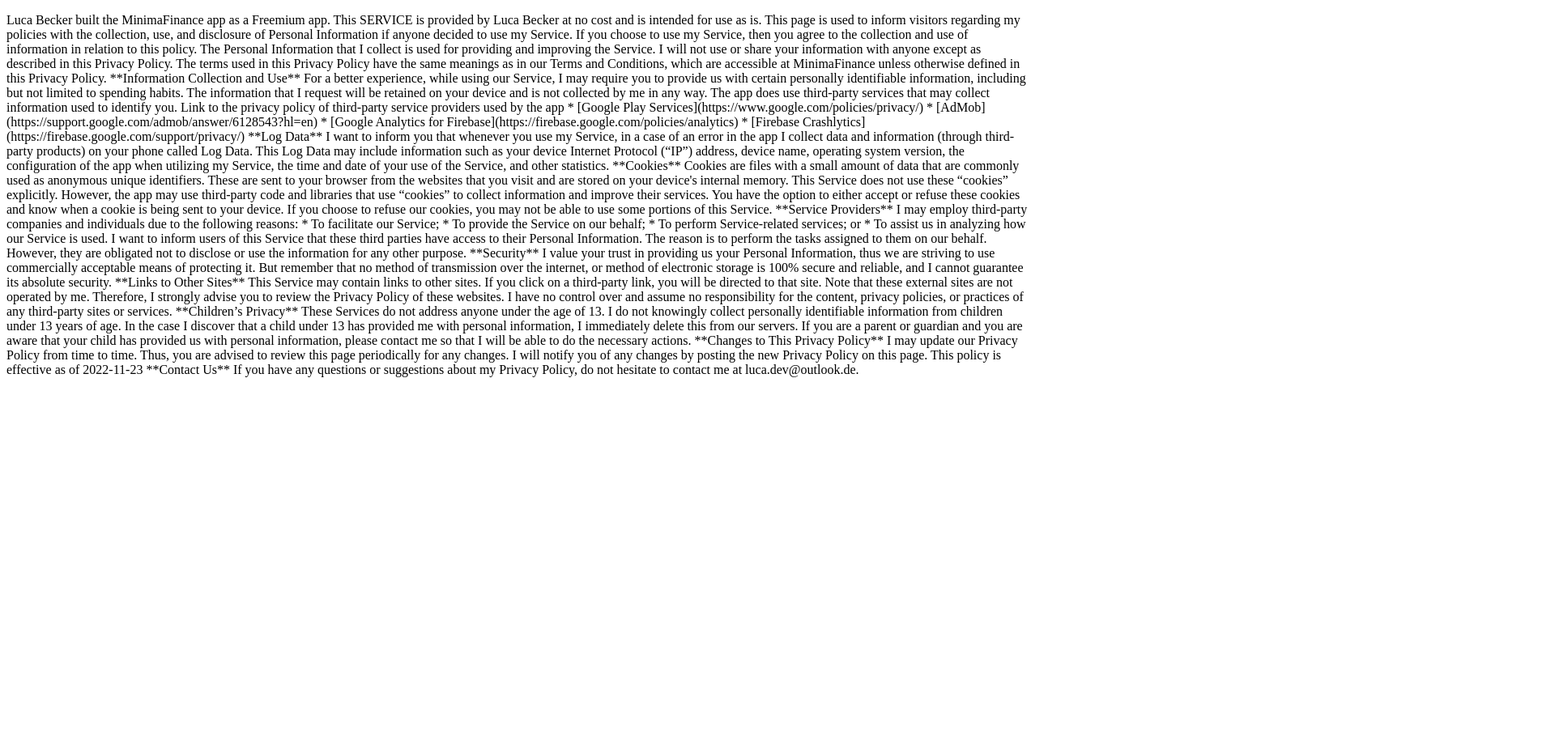
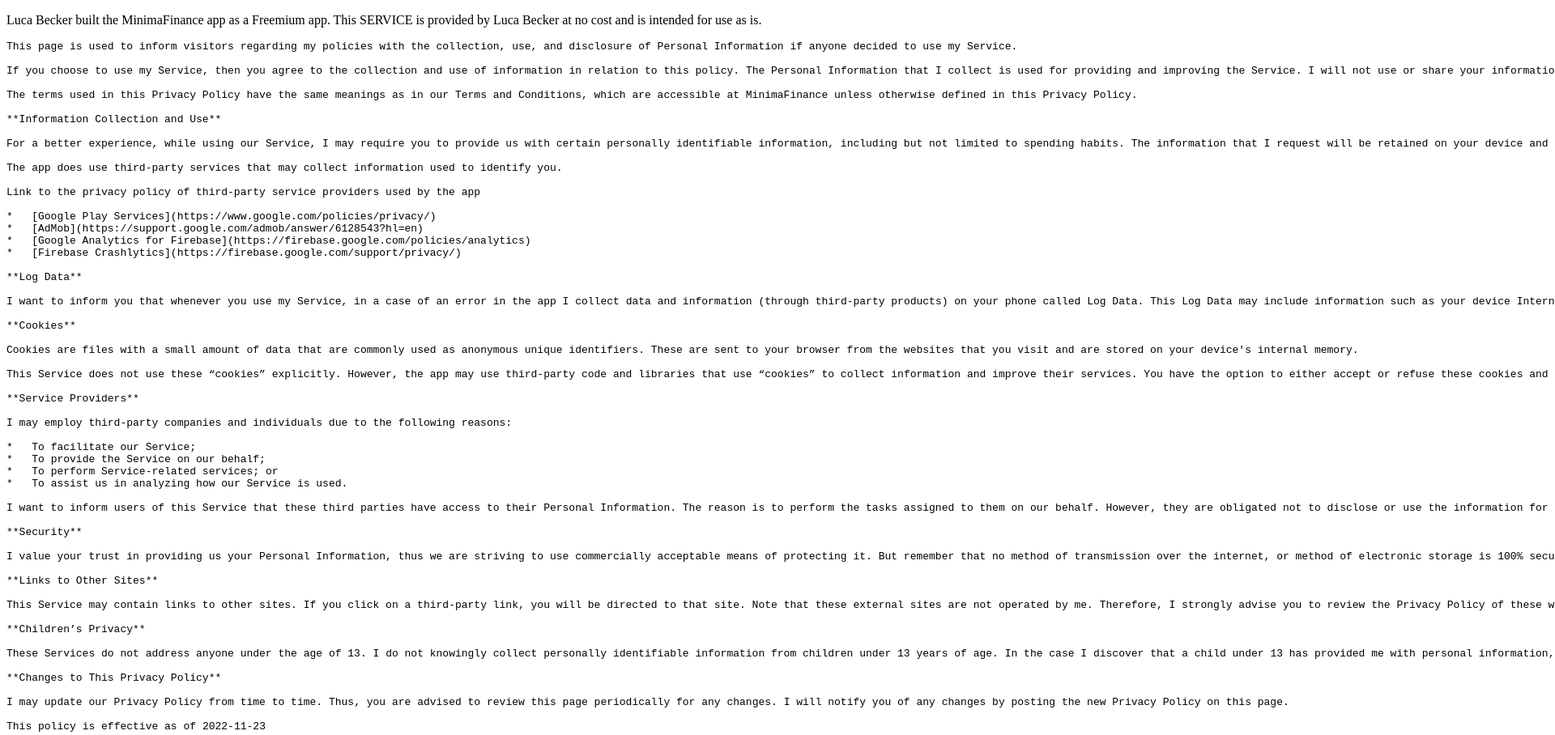
Before and after one commit to phoenix-error/minimaFinance.privacyPolicy, a plain HTML site: page index.html in a window 1280 px wide. Shown: the top 908 px of the page at 81% size, 1920 px wide, since content can reach past the window. Before the commit the page ends 800 px from the top, so only its background shows below. Drawn offline with Linux system fonts and the light colour scheme.

Commit message:
updated page
Signed-off-by: Luca Becker <42442490+LucaBecker12@users.noreply.github.com>

```diff
--- a/index.html
+++ b/index.html
@@ -9,73 +9,69 @@
   <body>
     <p>
       Luca Becker built the MinimaFinance app as a Freemium app. This SERVICE is
-      provided by Luca Becker at no cost and is intended for use as is. This
-      page is used to inform visitors regarding my policies with the collection,
-      use, and disclosure of Personal Information if anyone decided to use my
-      Service. If you choose to use my Service, then you agree to the collection
-      and use of information in relation to this policy. The Personal
-      Information that I collect is used for providing and improving the
-      Service. I will not use or share your information with anyone except as
-      described in this Privacy Policy. The terms used in this Privacy Policy
-      have the same meanings as in our Terms and Conditions, which are
-      accessible at MinimaFinance unless otherwise defined in this Privacy
-      Policy. **Information Collection and Use** For a better experience, while
-      using our Service, I may require you to provide us with certain personally
-      identifiable information, including but not limited to spending habits.
-      The information that I request will be retained on your device and is not
-      collected by me in any way. The app does use third-party services that may
-      collect information used to identify you. Link to the privacy policy of
-      third-party service providers used by the app * [Google Play
-      Services](https://www.google.com/policies/privacy/) *
-      [AdMob](https://support.google.com/admob/answer/6128543?hl=en) * [Google
-      Analytics for Firebase](https://firebase.google.com/policies/analytics) *
-      [Firebase Crashlytics](https://firebase.google.com/support/privacy/) **Log
-      Data** I want to inform you that whenever you use my Service, in a case of
-      an error in the app I collect data and information (through third-party
-      products) on your phone called Log Data. This Log Data may include
-      information such as your device Internet Protocol (“IP”) address, device
-      name, operating system version, the configuration of the app when
-      utilizing my Service, the time and date of your use of the Service, and
-      other statistics. **Cookies** Cookies are files with a small amount of
-      data that are commonly used as anonymous unique identifiers. These are
-      sent to your browser from the websites that you visit and are stored on
-      your device's internal memory. This Service does not use these “cookies”
-      explicitly. However, the app may use third-party code and libraries that
-      use “cookies” to collect information and improve their services. You have
-      the option to either accept or refuse these cookies and know when a cookie
-      is being sent to your device. If you choose to refuse our cookies, you may
-      not be able to use some portions of this Service. **Service Providers** I
-      may employ third-party companies and individuals due to the following
-      reasons: * To facilitate our Service; * To provide the Service on our
-      behalf; * To perform Service-related services; or * To assist us in
-      analyzing how our Service is used. I want to inform users of this Service
-      that these third parties have access to their Personal Information. The
-      reason is to perform the tasks assigned to them on our behalf. However,
-      they are obligated not to disclose or use the information for any other
-      purpose. **Security** I value your trust in providing us your Personal
-      Information, thus we are striving to use commercially acceptable means of
-      protecting it. But remember that no method of transmission over the
-      internet, or method of electronic storage is 100% secure and reliable, and
-      I cannot guarantee its absolute security. **Links to Other Sites** This
-      Service may contain links to other sites. If you click on a third-party
-      link, you will be directed to that site. Note that these external sites
-      are not operated by me. Therefore, I strongly advise you to review the
-      Privacy Policy of these websites. I have no control over and assume no
-      responsibility for the content, privacy policies, or practices of any
-      third-party sites or services. **Children’s Privacy** These Services do
-      not address anyone under the age of 13. I do not knowingly collect
-      personally identifiable information from children under 13 years of age.
-      In the case I discover that a child under 13 has provided me with personal
-      information, I immediately delete this from our servers. If you are a
-      parent or guardian and you are aware that your child has provided us with
-      personal information, please contact me so that I will be able to do the
-      necessary actions. **Changes to This Privacy Policy** I may update our
-      Privacy Policy from time to time. Thus, you are advised to review this
-      page periodically for any changes. I will notify you of any changes by
-      posting the new Privacy Policy on this page. This policy is effective as
-      of 2022-11-23 **Contact Us** If you have any questions or suggestions
-      about my Privacy Policy, do not hesitate to contact me at
-      luca.dev@outlook.de.
+      provided by Luca Becker at no cost and is intended for use as is.
     </p>
+    <pre><code>This page <span class="hljs-keyword">is</span> used <span class="hljs-keyword">to</span> inform visitors regarding my policies <span class="hljs-keyword">with</span> the collection, <span class="hljs-keyword">use</span>, <span class="hljs-keyword">and</span> disclosure <span class="hljs-keyword">of</span> Personal Information <span class="hljs-keyword">if</span> anyone decided <span class="hljs-keyword">to</span> <span class="hljs-keyword">use</span> my Service.
+
+<span class="hljs-keyword">If</span> you choose <span class="hljs-keyword">to</span> <span class="hljs-keyword">use</span> my Service, <span class="hljs-keyword">then</span> you agree <span class="hljs-keyword">to</span> the collection <span class="hljs-keyword">and</span> <span class="hljs-keyword">use</span> <span class="hljs-keyword">of</span> information <span class="hljs-keyword">in</span> relation <span class="hljs-keyword">to</span> this policy. The Personal Information that I collect <span class="hljs-keyword">is</span> used <span class="hljs-keyword">for</span> providing <span class="hljs-keyword">and</span> improving the Service. I will <span class="hljs-keyword">not</span> <span class="hljs-keyword">use</span> <span class="hljs-keyword">or</span> share your information <span class="hljs-keyword">with</span> anyone except as described <span class="hljs-keyword">in</span> this Privacy Policy.
+
+The terms used <span class="hljs-keyword">in</span> this Privacy Policy have the same meanings as <span class="hljs-keyword">in</span> our Terms <span class="hljs-keyword">and</span> Conditions, which are accessible at MinimaFinance unless otherwise defined <span class="hljs-keyword">in</span> this Privacy Policy.
+
+**Information Collection <span class="hljs-keyword">and</span> <span class="hljs-keyword">Use</span>**
+
+<span class="hljs-keyword">For</span> a better experience, <span class="hljs-keyword">while</span> using our Service, I may require you <span class="hljs-keyword">to</span> provide us <span class="hljs-keyword">with</span> certain personally identifiable information, including but <span class="hljs-keyword">not</span> limited <span class="hljs-keyword">to</span> spending habits. The information that I request will be retained <span class="hljs-keyword">on</span> your device <span class="hljs-keyword">and</span> <span class="hljs-keyword">is</span> <span class="hljs-keyword">not</span> collected by me <span class="hljs-keyword">in</span> any way.
+
+The app does <span class="hljs-keyword">use</span> third-party services that may collect information used <span class="hljs-keyword">to</span> identify you.
+
+Link <span class="hljs-keyword">to</span> the privacy policy <span class="hljs-keyword">of</span> third-party service providers used by the app
+
+*   [Google Play Services](https://www.google.com/policies/privacy/)
+*   [AdMob](https://support.google.com/admob/answer/<span class="hljs-number">6128543</span>?hl=en)
+*   [Google Analytics <span class="hljs-keyword">for</span> Firebase](https://firebase.google.com/policies/analytics)
+*   [Firebase Crashlytics](https://firebase.google.com/support/privacy/)
+
+**Log Data**
+
+I want <span class="hljs-keyword">to</span> inform you that whenever you <span class="hljs-keyword">use</span> my Service, <span class="hljs-keyword">in</span> a <span class="hljs-keyword">case</span> <span class="hljs-keyword">of</span> an <span class="hljs-literal">error</span> <span class="hljs-keyword">in</span> the app I collect data <span class="hljs-keyword">and</span> information (through third-party products) <span class="hljs-keyword">on</span> your phone called Log Data. This Log Data may include information such as your device Internet Protocol (“IP”) address, device name, operating system version, the <span class="hljs-keyword">configuration</span> <span class="hljs-keyword">of</span> the app <span class="hljs-keyword">when</span> utilizing my Service, the <span class="hljs-built_in">time</span> <span class="hljs-keyword">and</span> date <span class="hljs-keyword">of</span> your <span class="hljs-keyword">use</span> <span class="hljs-keyword">of</span> the Service, <span class="hljs-keyword">and</span> other statistics.
+
+**Cookies**
+
+Cookies are files <span class="hljs-keyword">with</span> a small amount <span class="hljs-keyword">of</span> data that are commonly used as anonymous unique identifiers. These are sent <span class="hljs-keyword">to</span> your browser from the websites that you visit <span class="hljs-keyword">and</span> are stored <span class="hljs-keyword">on</span> your device<span class="hljs-symbol">'s</span> internal memory.
+
+This Service does <span class="hljs-keyword">not</span> <span class="hljs-keyword">use</span> these “cookies” explicitly. However, the app may <span class="hljs-keyword">use</span> third-party code <span class="hljs-keyword">and</span> libraries that <span class="hljs-keyword">use</span> “cookies” <span class="hljs-keyword">to</span> collect information <span class="hljs-keyword">and</span> improve their services. You have the option <span class="hljs-keyword">to</span> either accept <span class="hljs-keyword">or</span> refuse these cookies <span class="hljs-keyword">and</span> know <span class="hljs-keyword">when</span> a cookie <span class="hljs-keyword">is</span> being sent <span class="hljs-keyword">to</span> your device. <span class="hljs-keyword">If</span> you choose <span class="hljs-keyword">to</span> refuse our cookies, you may <span class="hljs-keyword">not</span> be able <span class="hljs-keyword">to</span> <span class="hljs-keyword">use</span> some portions <span class="hljs-keyword">of</span> this Service.
+
+**Service Providers**
+
+I may employ third-party companies <span class="hljs-keyword">and</span> individuals due <span class="hljs-keyword">to</span> the following reasons:
+
+*   <span class="hljs-keyword">To</span> facilitate our Service;
+*   <span class="hljs-keyword">To</span> provide the Service <span class="hljs-keyword">on</span> our behalf;
+*   <span class="hljs-keyword">To</span> perform Service-related services; <span class="hljs-keyword">or</span>
+*   <span class="hljs-keyword">To</span> assist us <span class="hljs-keyword">in</span> analyzing how our Service <span class="hljs-keyword">is</span> used.
+
+I want <span class="hljs-keyword">to</span> inform users <span class="hljs-keyword">of</span> this Service that these third parties have <span class="hljs-keyword">access</span> <span class="hljs-keyword">to</span> their Personal Information. The reason <span class="hljs-keyword">is</span> <span class="hljs-keyword">to</span> perform the tasks assigned <span class="hljs-keyword">to</span> them <span class="hljs-keyword">on</span> our behalf. However, they are obligated <span class="hljs-keyword">not</span> <span class="hljs-keyword">to</span> disclose <span class="hljs-keyword">or</span> <span class="hljs-keyword">use</span> the information <span class="hljs-keyword">for</span> any other purpose.
+
+**Security**
+
+I value your trust <span class="hljs-keyword">in</span> providing us your Personal Information, thus we are striving <span class="hljs-keyword">to</span> <span class="hljs-keyword">use</span> commercially acceptable means <span class="hljs-keyword">of</span> protecting it. But remember that no method <span class="hljs-keyword">of</span> transmission over the internet, <span class="hljs-keyword">or</span> method <span class="hljs-keyword">of</span> electronic storage <span class="hljs-keyword">is</span> <span class="hljs-number">100</span>% secure <span class="hljs-keyword">and</span> reliable, <span class="hljs-keyword">and</span> I cannot guarantee its absolute security.
+
+**Links <span class="hljs-keyword">to</span> Other Sites**
+
+This Service may contain links <span class="hljs-keyword">to</span> other sites. <span class="hljs-keyword">If</span> you click <span class="hljs-keyword">on</span> a third-party link, you will be directed <span class="hljs-keyword">to</span> that site. <span class="hljs-literal">Note</span> that these external sites are <span class="hljs-keyword">not</span> operated by me. Therefore, I strongly advise you <span class="hljs-keyword">to</span> review the Privacy Policy <span class="hljs-keyword">of</span> these websites. I have no control over <span class="hljs-keyword">and</span> <span class="hljs-keyword">assume</span> no responsibility <span class="hljs-keyword">for</span> the content, privacy policies, <span class="hljs-keyword">or</span> practices <span class="hljs-keyword">of</span> any third-party sites <span class="hljs-keyword">or</span> services.
+
+**Children’s Privacy**
+
+These Services do <span class="hljs-keyword">not</span> address anyone under the age <span class="hljs-keyword">of</span> <span class="hljs-number">13</span>. I do <span class="hljs-keyword">not</span> knowingly collect personally identifiable information from children under <span class="hljs-number">13</span> years <span class="hljs-keyword">of</span> age. <span class="hljs-keyword">In</span> the <span class="hljs-keyword">case</span> I discover that a child under <span class="hljs-number">13</span> has provided me <span class="hljs-keyword">with</span> personal information, I immediately delete this from our servers. <span class="hljs-keyword">If</span> you are a parent <span class="hljs-keyword">or</span> guardian <span class="hljs-keyword">and</span> you are aware that your child has provided us <span class="hljs-keyword">with</span> personal information, please contact me so that I will be able <span class="hljs-keyword">to</span> do the necessary actions.
+
+**Changes <span class="hljs-keyword">to</span> This Privacy Policy**
+
+I may update our Privacy Policy from <span class="hljs-built_in">time</span> <span class="hljs-keyword">to</span> <span class="hljs-built_in">time</span>. Thus, you are advised <span class="hljs-keyword">to</span> review this page periodically <span class="hljs-keyword">for</span> any changes. I will notify you <span class="hljs-keyword">of</span> any changes by posting the <span class="hljs-keyword">new</span> Privacy Policy <span class="hljs-keyword">on</span> this page.
+
+This policy <span class="hljs-keyword">is</span> effective as <span class="hljs-keyword">of</span> <span class="hljs-number">2022</span>-<span class="hljs-number">11</span>-<span class="hljs-number">23</span>
+
+**Contact Us**
+
+<span class="hljs-keyword">If</span> you have any questions <span class="hljs-keyword">or</span> suggestions about my Privacy Policy, do <span class="hljs-keyword">not</span> hesitate <span class="hljs-keyword">to</span> contact me at luca.dev@outlook.de.
+</code></pre>
   </body>
 </html>
```
